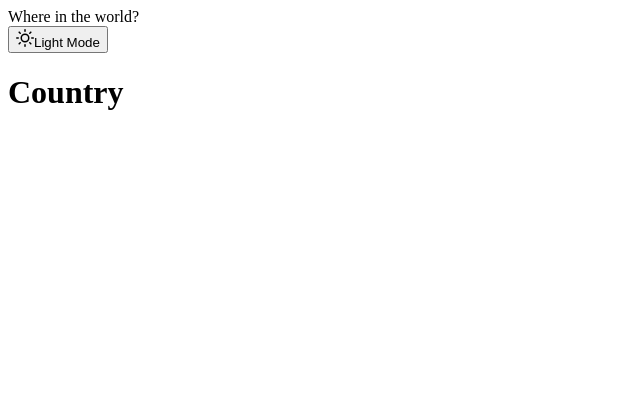
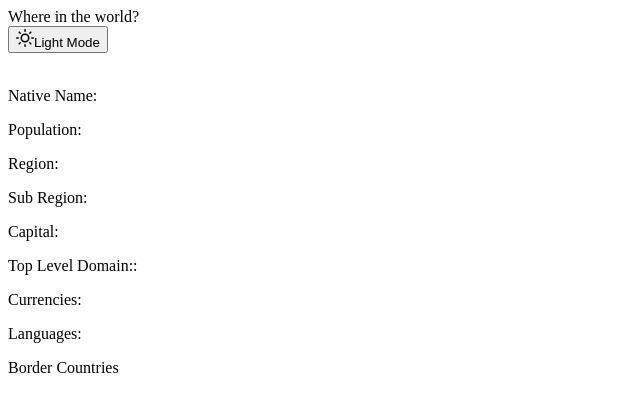
Before and after one commit to rogeliosamuel621/countries-app, a Next.js app: page /countries/1 in a window 1280 px wide. Shown: the top 412 px of the page, without its empty margins (0-640 px from the left). Built offline with nearby package versions, Linux system fonts and the light colour scheme; no server answers.

Commit message:
add structure

```diff
--- a/src/modules/Country/CountryView.tsx
+++ b/src/modules/Country/CountryView.tsx
@@ -1,8 +1,9 @@
 import { FC } from 'react'
+import { Content } from './components/Content'
 import { IUniqueCountry } from './interfaces/country.interface'
 
 export const CountryView: FC<Props> = () => {
-  return <h1>Country</h1>
+  return <Content />
 }
 
 type Props = {
--- /dev/null
+++ b/src/modules/Country/components/Content.tsx
@@ -0,0 +1,26 @@
+export const Content = () => {
+  return (
+    <main>
+      <div>
+        <img src="" alt="" />
+      </div>
+      <div>
+        <div>
+          <p>Native Name: </p>
+          <p>Population: </p>
+          <p>Region:</p>
+          <p>Sub Region: </p>
+          <p>Capital:</p>
+        </div>
+        <div>
+          <p>Top Level Domain:: </p>
+          <p>Currencies: </p>
+          <p>Languages:</p>
+        </div>
+        <div>
+          <p>Border Countries</p>
+        </div>
+      </div>
+    </main>
+  )
+}
```
